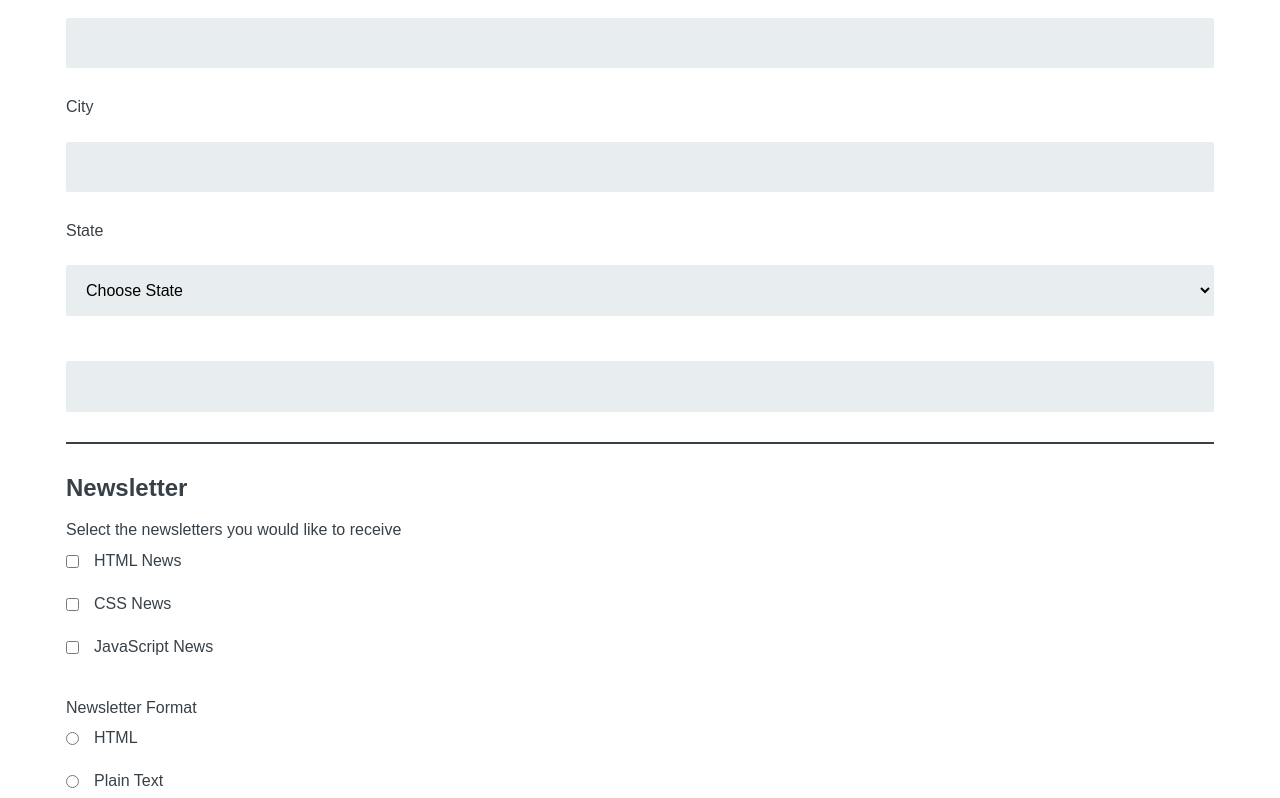
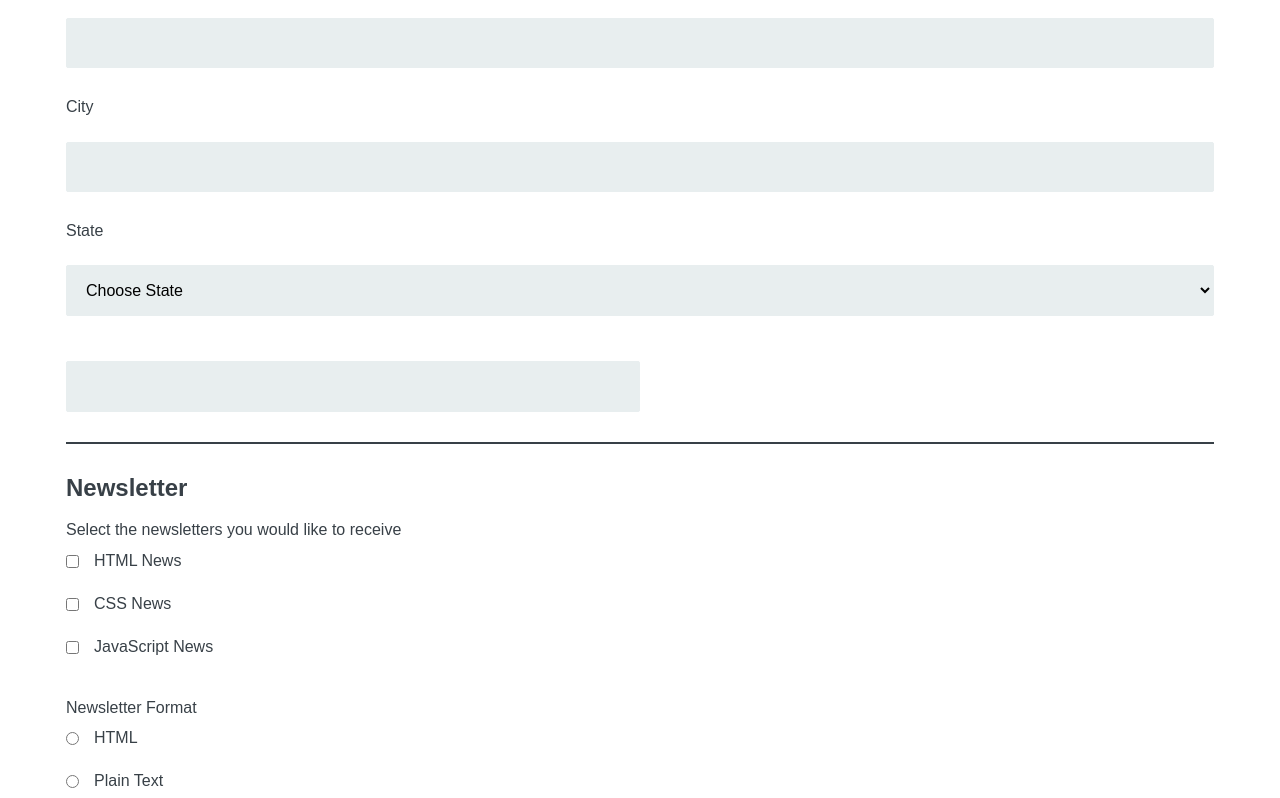
Before and after one commit to cjoleary/FEWD-Project-3, a plain HTML site: page index.html in a window 1280 px wide. Shown: the part 701-1499 px from the top of the page. Drawn offline with Linux system fonts and the light colour scheme; a web font is replaced by a local one.

Commit message:
Update styles.css

```diff
--- a/CSS/styles.css
+++ b/CSS/styles.css
@@ -86,8 +86,8 @@ select {
     border-radius: 2px;
 }
 
-option hidden {
-    font-weight: 300;
+#zip {
+    width: 50%;
 }
 
 input[type="radio"],
```
